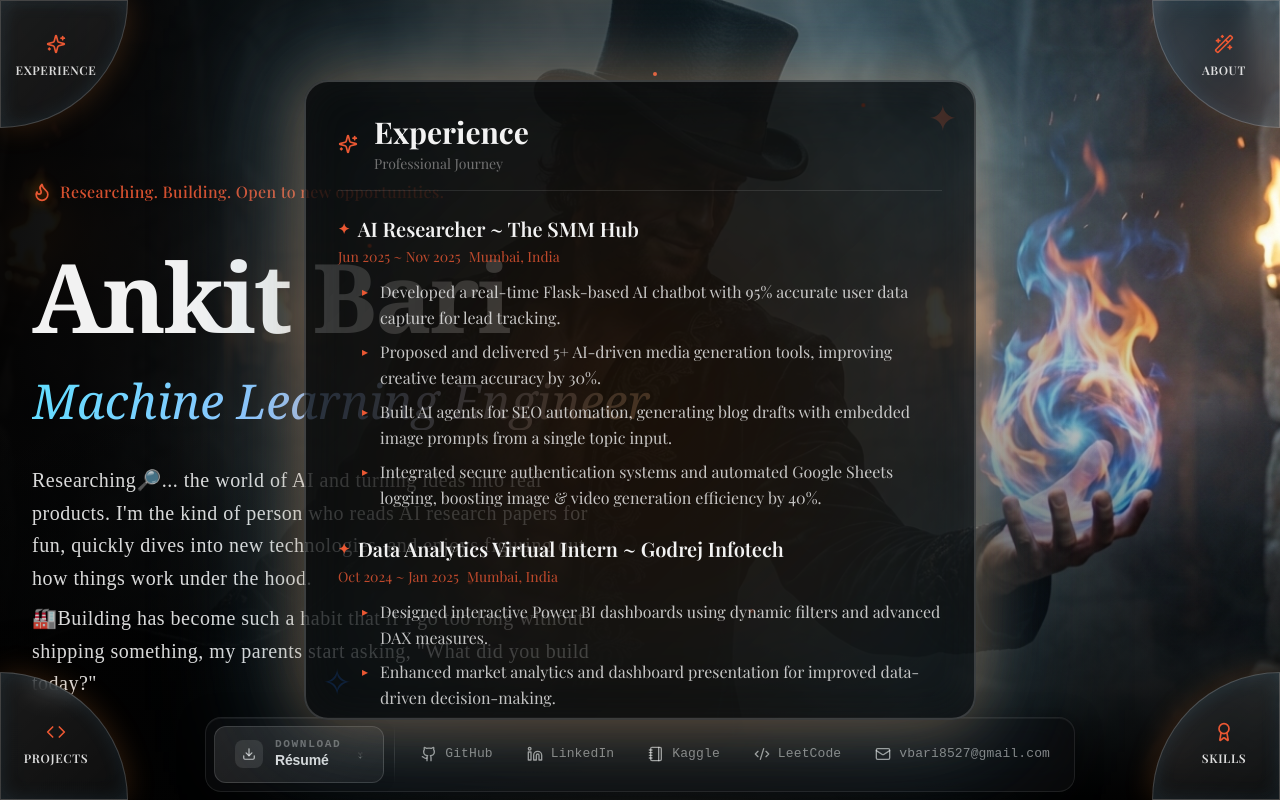
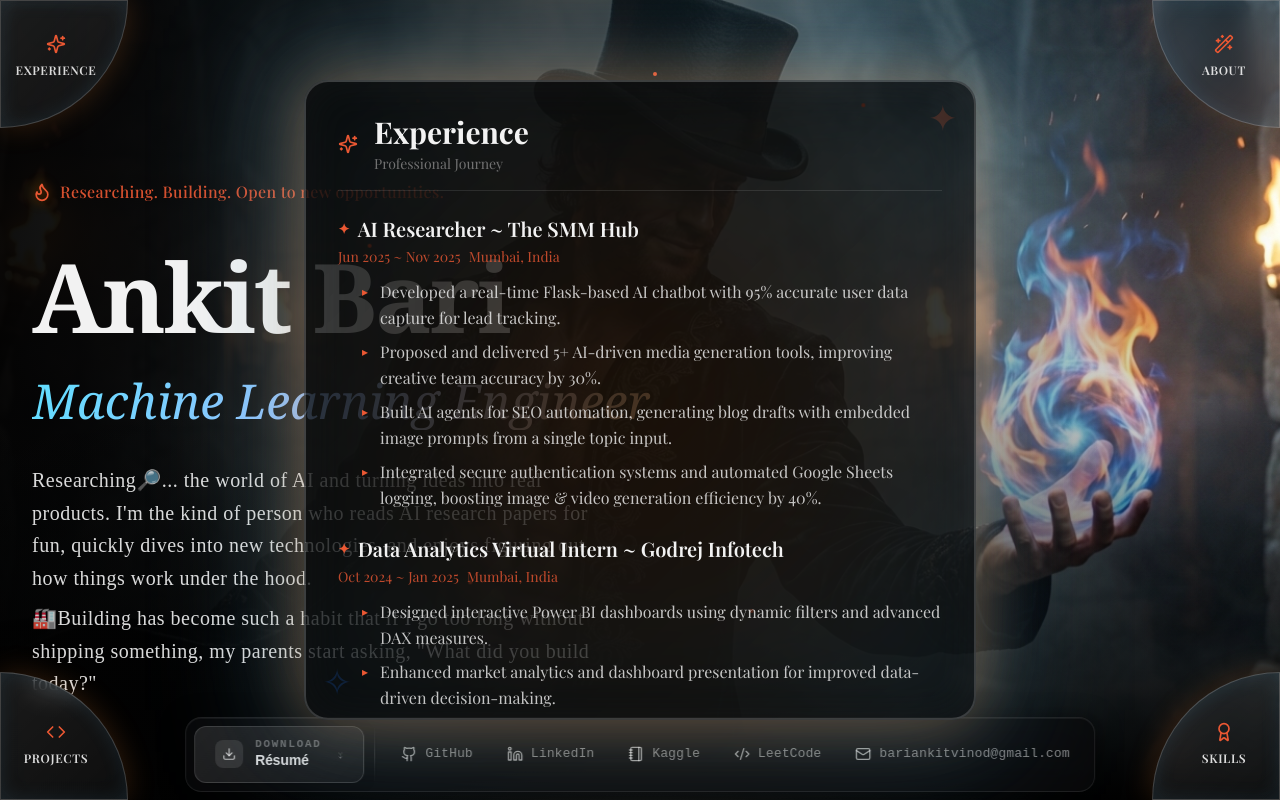
Before and after one commit to aijadugar/aijadugar, a Next.js app: page / in a window 1280 px wide. Built offline with nearby package versions, Linux system fonts and the light colour scheme.

Commit message:
Update scroll-indicator.tsx

```diff
--- a/components/scroll-indicator.tsx
+++ b/components/scroll-indicator.tsx
@@ -46,8 +46,8 @@ const SECONDARY_LINKS: DockItem[] = [
   },
   {
     id: "email",
-    label: "vbari8527@gmail.com",
-    href: "mailto:vbari8527@gmail.com",
+    label: "bariankitvinod@gmail.com",
+    href: "mailto:bariankitvinod@gmail.com",
     icon: Mail,
   },
 ]
```
